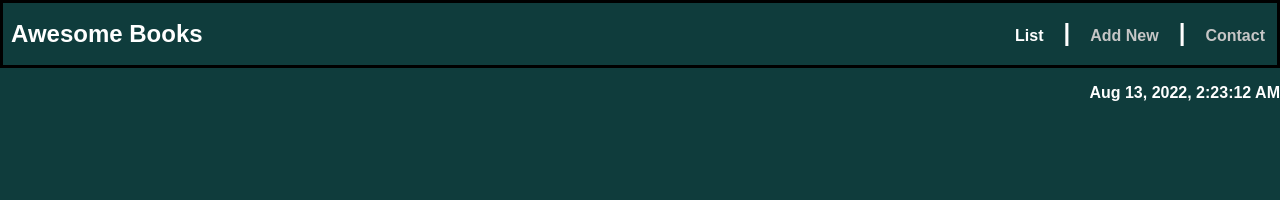
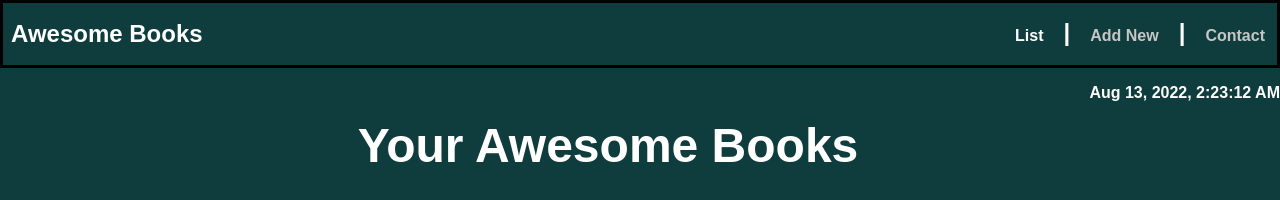
Before and after one commit to techEmprez/take-home-test-awesome-books, a website with bundled scripts: page index.html in a window 1280 px wide. Built offline with nearby package versions, Linux system fonts and the light colour scheme.

Commit message:
Create a list heading

```diff
--- a/index.html
+++ b/index.html
@@ -1,5 +1,6 @@
 <!DOCTYPE html>
 <html lang="en">
+
     <head>
         <meta charset="UTF-8">
         <meta http-equiv="X-UA-Compatible" content="IE=edge">
@@ -8,6 +9,7 @@
         <link rel="stylesheet" href="./index.css">
         <script src="./index.js" type="module"></script>
     </head>
+
     <body>
         <header>
             <h1>Awesome Books</h1>
@@ -24,5 +26,13 @@
         </header>
         <div class="dateDisplay"></div>
 
+        <!-- List Section -->
+        <section class="list" id="list">
+            <h2>Your Awesome Books</h2>
+            <div class="collection">
+            </div>
+        </section>
+
     </body>
+
 </html>
```
Lines whose indentation alone changed are shown as unchanged.
